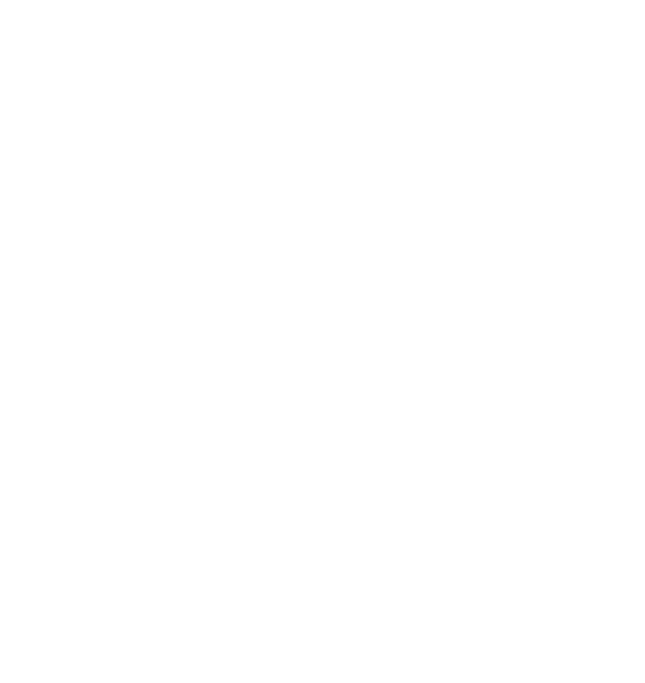
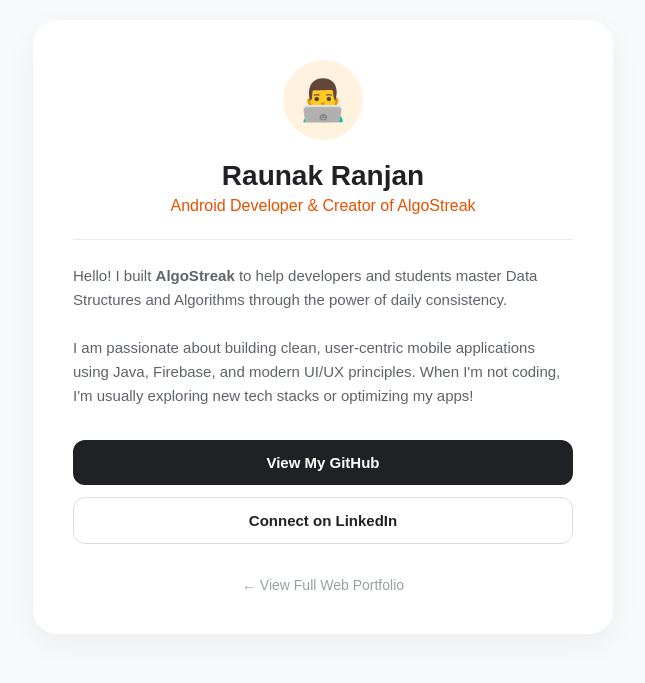
Before and after one commit to raunakranjann/my-portfolio, a React (Vite) app: page /algostreak-developer in a window 1280 px wide. Before the commit this address had no page. Shown: the part 101-784 px from the top of the page, without its empty margins (317-962 px from the left). Built offline with nearby package versions, Linux system fonts and the light colour scheme.

Commit message:
Adding developer page for algostreak app

```diff
--- a/src/App.jsx
+++ b/src/App.jsx
@@ -11,6 +11,7 @@
 import Education from './components/Education';
 import GithubActivity from './components/GithubActivity';
 import AlgoStreakSupport from './components/AlgoStreakSupport';
+import AlgoStreakDeveloper from './components/AlgoStreakDeveloper';
 
 function App() {
   const [isDarkMode, setIsDarkMode] = useState(false);
@@ -61,6 +62,9 @@
 
         {/* ROUTE 2: App Deletion Link (Shows ONLY the Support Card) */}
         <Route path="/algostreak-support" element={<AlgoStreakSupport />} />
+
+        {/* ROUTE 3: The New Developer Page! */}
+        <Route path="/algostreak-developer" element={<AlgoStreakDeveloper />} />
       </Routes>
     </Router>
   );
--- /dev/null
+++ b/src/components/AlgoStreakDeveloper.jsx
@@ -0,0 +1,143 @@
+import React from 'react';
+
+const AlgoStreakDeveloper = () => {
+  return (
+    <div style={styles.pageContainer}>
+      <div style={styles.card}>
+
+        {/* Avatar / Icon */}
+        <div style={styles.avatarContainer}>
+          <div style={styles.avatar}>👨‍💻</div>
+        </div>
+
+        {/* Header Info */}
+        <h1 style={styles.name}>Raunak Ranjan</h1>
+        <p style={styles.title}>Android Developer & Creator of AlgoStreak</p>
+
+        <div style={styles.divider}></div>
+
+        {/* Bio */}
+        <p style={styles.bio}>
+          Hello! I built <strong>AlgoStreak</strong> to help developers and students master Data Structures and Algorithms through the power of daily consistency.
+          <br /><br />
+          I am passionate about building clean, user-centric mobile applications using Java, Firebase, and modern UI/UX principles. When I'm not coding, I'm usually exploring new tech stacks or optimizing my apps!
+        </p>
+
+        {/* Professional Links (Update these with your actual links!) */}
+        <div style={styles.linkContainer}>
+          <a href="https://github.com/your-github-username" target="_blank" rel="noreferrer" style={styles.primaryButton}>
+            View My GitHub
+          </a>
+          <a href="https://linkedin.com/in/your-linkedin-username" target="_blank" rel="noreferrer" style={styles.secondaryButton}>
+            Connect on LinkedIn
+          </a>
+        </div>
+
+        {/* Safe link back to your main website */}
+        <div style={styles.footer}>
+          <a href="/" style={styles.textLink}>&larr; View Full Web Portfolio</a>
+        </div>
+
+      </div>
+    </div>
+  );
+};
+
+// --- STYLES ---
+const styles = {
+  pageContainer: {
+    minHeight: '100vh',
+    display: 'flex',
+    alignItems: 'center',
+    justifyContent: 'center',
+    backgroundColor: '#F8F9FA', // Clean light gray background
+    padding: '20px',
+    fontFamily: 'sans-serif'
+  },
+  card: {
+    backgroundColor: '#FFFFFF',
+    maxWidth: '500px',
+    width: '100%',
+    borderRadius: '24px',
+    padding: '40px',
+    boxShadow: '0 10px 30px rgba(0,0,0,0.05)', // Soft shadow
+    textAlign: 'center'
+  },
+  avatarContainer: {
+    display: 'flex',
+    justifyContent: 'center',
+    marginBottom: '20px'
+  },
+  avatar: {
+    width: '80px',
+    height: '80px',
+    backgroundColor: '#FFF3E0', // Light orange to match AlgoStreak vibe
+    borderRadius: '50%',
+    display: 'flex',
+    alignItems: 'center',
+    justifyContent: 'center',
+    fontSize: '40px'
+  },
+  name: {
+    margin: '0 0 5px 0',
+    color: '#202124',
+    fontSize: '28px',
+    fontWeight: 'bold'
+  },
+  title: {
+    margin: '0',
+    color: '#E65100', // AlgoStreak orange
+    fontSize: '16px',
+    fontWeight: '500'
+  },
+  divider: {
+    height: '1px',
+    backgroundColor: '#E8EAED',
+    margin: '24px 0'
+  },
+  bio: {
+    color: '#5F6368',
+    fontSize: '15px',
+    lineHeight: '1.6',
+    textAlign: 'left',
+    marginBottom: '32px'
+  },
+  linkContainer: {
+    display: 'flex',
+    flexDirection: 'column',
+    gap: '12px',
+    marginBottom: '32px'
+  },
+  primaryButton: {
+    backgroundColor: '#202124',
+    color: '#FFFFFF',
+    padding: '14px 20px',
+    borderRadius: '12px',
+    textDecoration: 'none',
+    fontWeight: 'bold',
+    fontSize: '15px',
+    transition: 'opacity 0.2s'
+  },
+  secondaryButton: {
+    backgroundColor: '#FFFFFF',
+    color: '#202124',
+    border: '1px solid #DADCE0',
+    padding: '14px 20px',
+    borderRadius: '12px',
+    textDecoration: 'none',
+    fontWeight: 'bold',
+    fontSize: '15px',
+    transition: 'background-color 0.2s'
+  },
+  footer: {
+    marginTop: '20px'
+  },
+  textLink: {
+    color: '#9AA0A6',
+    textDecoration: 'none',
+    fontSize: '14px',
+    fontWeight: '500'
+  }
+};
+
+export default AlgoStreakDeveloper;
```
